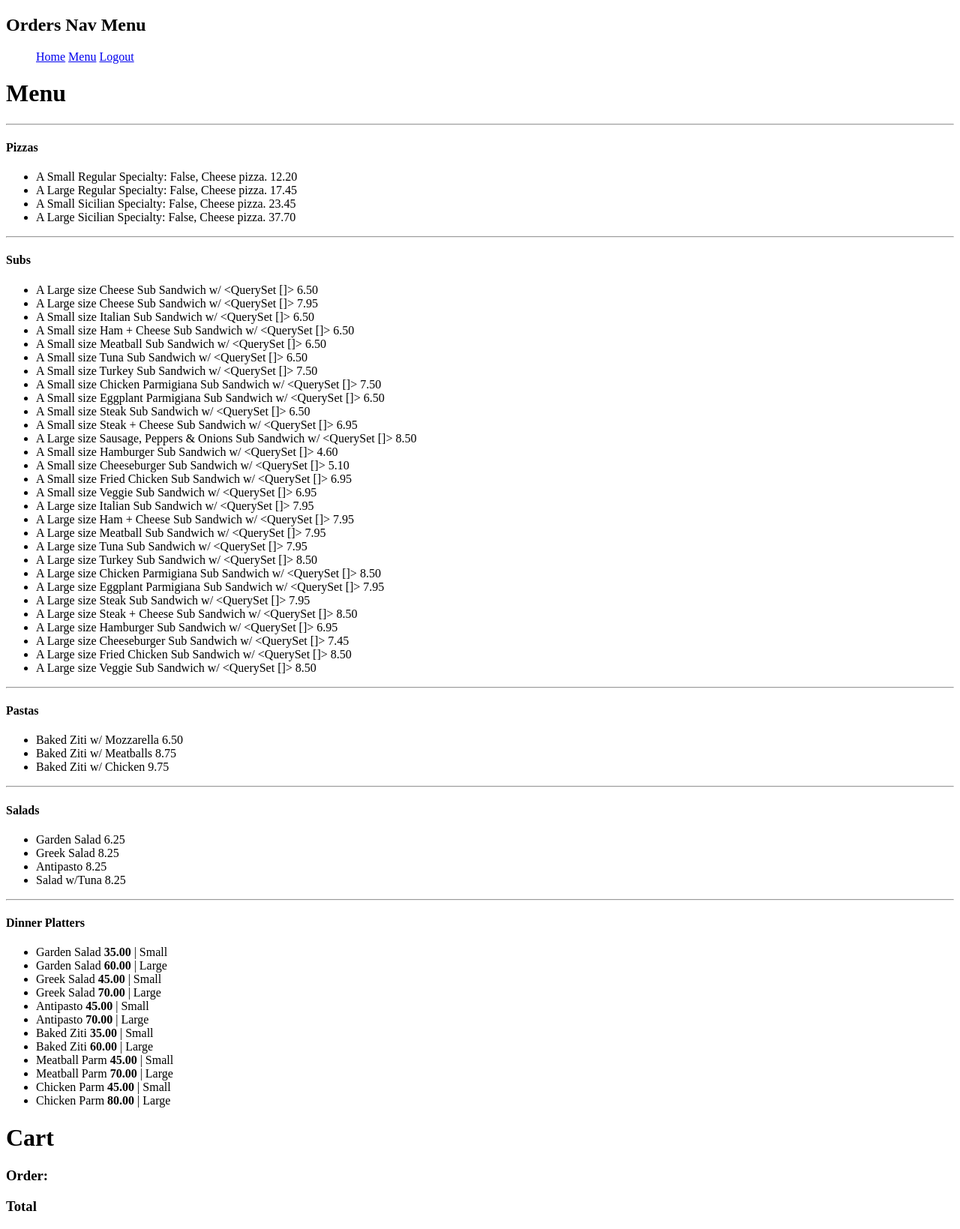
After one commit to cricketthomas/cs50w, a Django app: page /menu in a window 1280 px wide. The commit adds this page. Shown: the whole page at 75% size. Run offline with Django 3.2, Linux system fonts and the light colour scheme; a user stored in the database is signed in; data comes from the database, SQL or seed files in the repository; both versions use the stored data as it was after the commit; data that the repository does not hold is empty.

Commit message:
lots of work to be done on the cart functionality

```diff
--- a/project3/orders/models.py
+++ b/project3/orders/models.py
@@ -37,9 +37,9 @@ class Pizza(models.Model):
     def __str__(self):
 
         if len(self.selected_topping.all()) >= 1:
-            return f"A {self.selected_size} Specialty: {self.specialty}, pizza w/ {self.selected_topping.values_list('topping', flat=True)}"
+            return f"A {self.selected_size} Specialty: {self.specialty}, pizza w/ {self.selected_topping.values_list('topping', flat=True)} {self.price}"
         else:
-            return f"A {self.selected_size} Specialty: {self.specialty}, Cheese pizza."
+            return f"A {self.selected_size} Specialty: {self.specialty}, Cheese pizza. {self.price}"
 
 
 # Subs
@@ -74,7 +74,7 @@ class Sub(models.Model):
     extra_cheese = models.BooleanField(default=False)
 
     def __str__(self):
-        return f"A {self.sub_sizes} size {self.sub_options} Sub Sandwich w/ {self.extras.values_list('extra', flat=True)}"
+        return f"A {self.sub_sizes} size {self.sub_options} Sub Sandwich w/ {self.extras.values_list('extra', flat=True)} {self.price}"
 
 
 # Pasta
@@ -89,7 +89,7 @@ class Pasta(models.Model):
     price = models.DecimalField(max_digits=4, decimal_places=2, default=0)
 
     def __str__(self):
-        return f"Baked Ziti w/ {self.pastas}"
+        return f"Baked Ziti w/ {self.pastas} {self.price}"
 
 
 # Salad
@@ -105,7 +105,7 @@ class Salad(models.Model):
     price = models.DecimalField(max_digits=4, decimal_places=2, default=0)
 
     def __str__(self):
-        return f"{self.salads}"
+        return f"{self.salads} {self.price}"
 
 # Dinner platter
 class Dinner_platter(models.Model):
@@ -119,4 +119,9 @@ class Dinner_platter(models.Model):
     price = models.DecimalField(max_digits=4, decimal_places=2, default=0)
 
     def __str__(self):
-        return f"{self.platter_sizes} {self.platters}"
+        return f"{self.platter_sizes} {self.platters} {self.price}"
+
+
+# I need an orders model,
+# i might need to refractor the models, have a price for the toppings, sizes and options tracking strategy
+# then something to limit the topping unless its special pizza.
--- a/project3/orders/templates/orders/index.html
+++ b/project3/orders/templates/orders/index.html
@@ -9,9 +9,14 @@
     <h2>Orders Nav Menu</h2>
     <nav>
         <ol>
-            <li></li>
+            <a href="{% url 'index' %}">Home</a>
+            <a href="{% url 'menu' %}">Menu</a>
+            {% if user.is_authenticated %}
+            <a href="{% url 'logout' %}">Logout</a>
+            {% endif %}
         </ol>
     </nav>
+
     {% block body %}
     {% endblock %}
 </body>
--- a/project3/orders/templates/orders/login.html
+++ b/project3/orders/templates/orders/login.html
@@ -1,3 +1,8 @@
+{% extends "orders/index.html" %}
+
+{% block title %} Login {%  endblock %}
+
+
 {% block body %}
 <h1>Login</h1>
 {% if message %}
--- /dev/null
+++ b/project3/orders/templates/orders/menu.html
@@ -0,0 +1,71 @@
+{% extends "orders/index.html" %}
+
+{% block title %} Menu {% endblock  %}
+
+
+
+{% block body %}
+
+<h1>Menu</h1>
+<hr>
+<h4>Pizzas</h4>
+<ul>
+    {% for pizza in pizzas %}
+        <li>
+            {{ pizza }}
+        </li>
+    {% endfor %}
+</ul>
+<hr>
+<h4>Subs</h4>
+<ul>
+    {% for sub in subs %}
+        <li>
+            {{ sub }}
+        </li>
+    {% endfor %}
+</ul>
+<hr>
+<h4>Pastas</h4>
+<ul>
+    {% for pasta in pastas %}
+        <li>
+            {{ pasta }}
+        </li>
+    {% endfor %}
+</ul>
+<hr>
+<h4>Salads</h4>
+<ul>
+    {% for salad in salads %}
+        <li>
+            {{ salad }}
+        </li>
+    {% endfor %}
+</ul>
+<hr>
+<h4>Dinner Platters</h4>
+<ul>
+    {% for platter in dinner_platters %}
+        <li>
+            {{ platter.platters }} <strong>{{platter.price}}</strong> |  {{ platter.platter_sizes }}
+        </li>
+    {% endfor %}
+</ul>
+
+
+
+
+<div>
+    <h1>Cart</h1>
+    <div>
+        <h3>Order:</h3>
+    </div>
+    <div>
+        <h3>Total</h3>
+    </div>
+</div>
+
+
+
+{% endblock %}
--- a/project3/orders/templates/orders/user.html
+++ b/project3/orders/templates/orders/user.html
@@ -1,3 +1,8 @@
+{% extends "orders/index.html" %}
+
+{% block title %} Home {%  endblock %}
+
+
 {% block body %}
 <h1>Hello, {{ user.first_name }}</h1>
 <ul>
--- a/project3/orders/urls.py
+++ b/project3/orders/urls.py
@@ -5,6 +5,8 @@ from . import views
 urlpatterns = [
     path("", views.index, name="index"),
     path("login", views.login_view, name="login"),
+    path("accounts/login/", views.login_view, name="login"),
     path("logout", views.logout_view, name="logout"),
-    path("register", views.register_view, name="register")
+    path("register", views.register_view, name="register"),
+    path("menu", views.menu_view, name="menu")
 ]
--- a/project3/orders/views.py
+++ b/project3/orders/views.py
@@ -1,9 +1,18 @@
 from django.contrib.auth import authenticate, login, logout
 from django.contrib.auth.models import User
+from django.contrib.auth.decorators import login_required
 from django.http import HttpResponse, HttpResponseRedirect
 from django.shortcuts import render
 from django.urls import reverse
+
+# import models
+from .models import Pizza, Pasta, Salad, Sub, Dinner_platter, Topping_option, Sub_extra, Size_option, Sub_option
+
+
+
+
 # Create your views here.
+
 
 
 def index(request):
@@ -57,5 +66,21 @@ def register_view(request):
             login(request, user)
             return HttpResponseRedirect(reverse("index"))
             # return render(request, "orders/login.html", {"message": "Invalid credentials."})
+    return render(request, "orders/register.html")
 
-    return render(request, "orders/register.html")
+
+
+def menu_view(request):
+    context = {
+        "pizzas": Pizza.objects.all(),
+        "subs": Sub.objects.all(),
+        "pastas": Pasta.objects.all(),
+        "salads": Salad.objects.all(),
+        "dinner_platters": Dinner_platter.objects.all(),
+
+
+    }
+
+    if not request.user.is_authenticated:
+        return render(request, "orders/login.html", {"message": None})
+    return render(request, "orders/menu.html", context)
```
Also changed, not shown: project3/orders/templates/orders/register.html (+14 -0 lines), project3/db.sqlite3.
